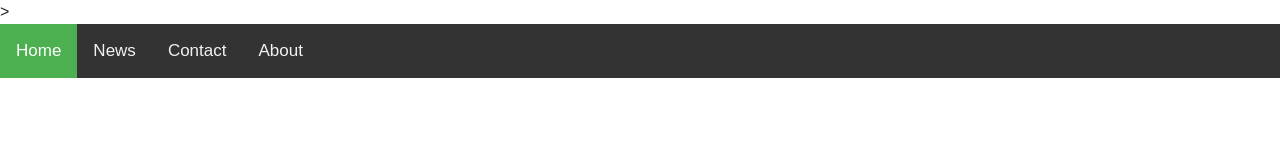
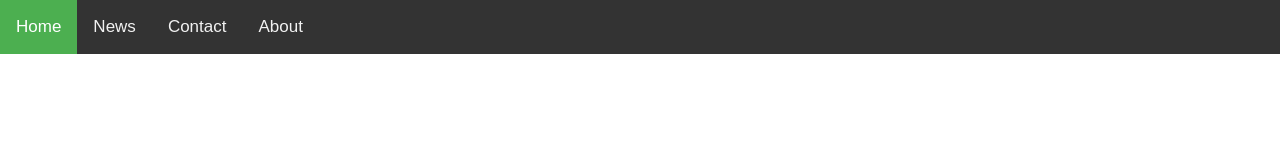
Before and after one commit to pondtahoma/demosys.github.io, a plain HTML site: page index.html in a window 1280 px wide. Drawn offline with nearby package versions, Linux system fonts and the light colour scheme.

Commit message:
Update index.html

```diff
--- a/index.html
+++ b/index.html
@@ -7,7 +7,7 @@
     <meta name="description" content="" />
     <meta name="viewport" content="width=device-width, initial-scale=1" />
     <link rel="stylesheet" href="https://stackpath.bootstrapcdn.com/bootstrap/4.4.1/css/bootstrap.min.css" integrity="sha384-Vkoo8x4CGsO3+Hhxv8T/Q5PaXtkKtu6ug5TOeNV6gBiFeWPGFN9MuhOf23Q9Ifjh" crossorigin="anonymous" />
-      <link rel="stylesheet" href="https://cdnjs.cloudflare.com/ajax/libs/font-awesome/4.7.0/css/font-awesome.min.css">>
+      <link rel="stylesheet" href="https://cdnjs.cloudflare.com/ajax/libs/font-awesome/4.7.0/css/font-awesome.min.css">
     <link rel="stylesheet" href="styles.css">
     <style>
 
```
